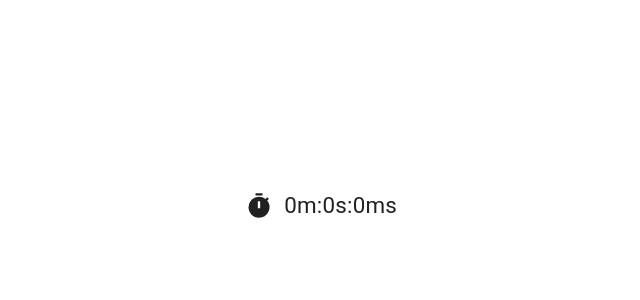
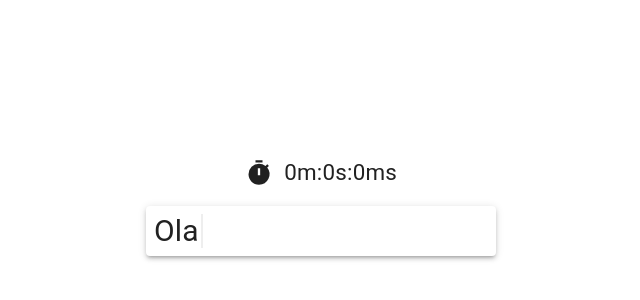
Before and after one commit to Francisco-Fetapi/typing-master-2, a React (Vite) app: page /championship in a window 1280 px wide. Shown: the part 194-494 px from the top of the page, without its empty margins (319-959 px from the left). Built offline with nearby package versions, Linux system fonts and the light colour scheme.

Commit message:
InputText criado e estilizado

```diff
--- /dev/null
+++ b/src/components/InputText.tsx
@@ -0,0 +1,14 @@
+import { Box } from "@mui/material";
+import { InputTextContainer } from "../styles/General";
+
+interface Props {
+  text: string;
+}
+
+export default function InputText({ text }: Props) {
+  return (
+    <InputTextContainer elevation={3}>
+      <Box mr={0.3}>Ola</Box>
+    </InputTextContainer>
+  );
+}
--- a/src/pages/Championship.tsx
+++ b/src/pages/Championship.tsx
@@ -1,10 +1,15 @@
 import { Box } from "@mui/material";
+import InputText from "../components/InputText";
 import Timer from "../components/Timer";
+import { BoxColumnCenter } from "../styles/General";
 
 export default function Championship() {
   return (
-    <Box>
+    <BoxColumnCenter>
       <Timer totalSeconds={27000} />
-    </Box>
+      <BoxColumnCenter mt={2}>
+        <InputText text="Testando" />
+      </BoxColumnCenter>
+    </BoxColumnCenter>
   );
 }
--- a/src/styles/General.ts
+++ b/src/styles/General.ts
@@ -1,4 +1,4 @@
-import { Typography, Paper } from "@mui/material";
+import { Typography, Paper, Box } from "@mui/material";
 import styled from "styled-components";
 
 export const AppContainer = styled.div`
@@ -7,6 +7,38 @@ export const AppContainer = styled.div`
   align-items: center;
   flex-direction: column;
   min-height: 100vh;
+  width: 100vw;
 `;
+export const InputTextContainer = styled(Paper)`
+  height: 50px;
+  width: 100%;
+  max-width: 350px;
+  display: flex;
+  align-items: center;
+  padding: 8px;
+  font-size: 30px;
+
+  &::after {
+    /* content: "|"; */
+    content: "";
+    display: block;
+    background: #cacaca;
+    height: 100%;
+    width: 2px;
+    animation: fadeInOut 0.92s forwards linear infinite alternate;
+  }
+  @keyframes fadeInOut {
+    to {
+      opacity: 0;
+    }
+  }
+` as typeof Paper;
+
+export const BoxColumnCenter = styled(Box)`
+  display: flex;
+  flex-direction: column;
+  align-items: center;
+  width: 100%;
+` as typeof Box;
 
 export const Text = styled(Typography)`` as typeof Typography;
```
